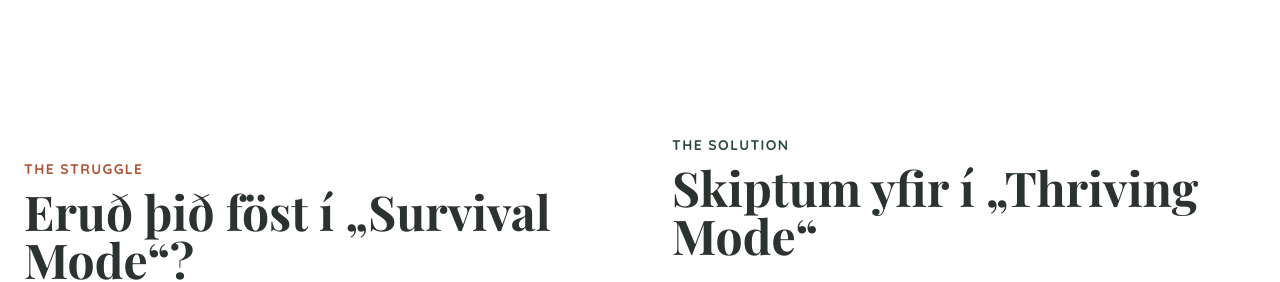
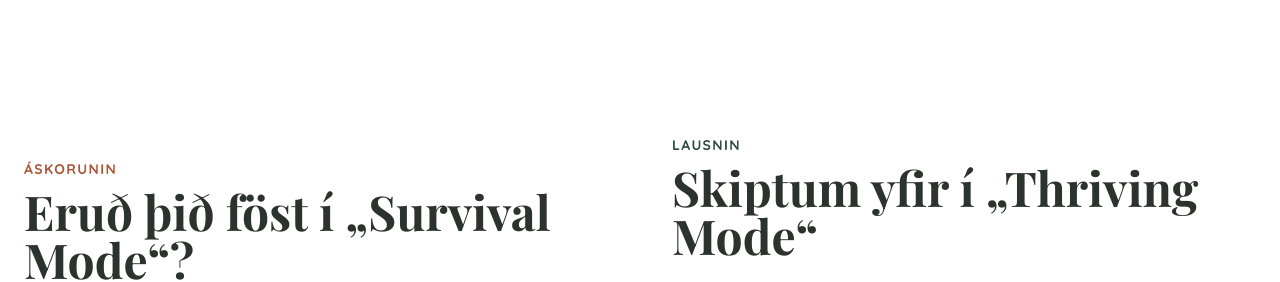
Before and after one commit to thorarinnhjalm/tempo, a React (Vite) app: page / in a window 1280 px wide. Shown: the part 840-1122 px from the top of the page. Built offline with nearby package versions, Linux system fonts and the light colour scheme; no server answers; a web font is replaced by a local one.

Commit message:
feat(content): update translations and headers to natural Icelandic

```diff
--- a/src/pages/MarketingSite.tsx
+++ b/src/pages/MarketingSite.tsx
@@ -177,7 +177,7 @@ export function MarketingSite() {
                 <div className="max-w-7xl mx-auto px-6">
                     <div className="grid md:grid-cols-2 gap-16 items-center">
                         <div>
-                            <span className="font-bold tracking-widest uppercase text-sm mb-2 block" style={{ color: '#b05436' }}>The Struggle</span>
+                            <span className="font-bold tracking-widest uppercase text-sm mb-2 block" style={{ color: '#b05436' }}>Áskorunin</span>
                             <h2 className="text-4xl md:text-5xl font-serif font-bold mb-6" style={{ color: '#2c332e' }}>{t('marketing.problem_title')}</h2>
                             <p className="text-xl leading-relaxed mb-8" style={{ color: '#57534e' }}>
                                 {t('marketing.problem_desc')}
@@ -185,7 +185,7 @@ export function MarketingSite() {
                             <div className="h-1 w-20 rounded-full" style={{ backgroundColor: '#e7e5e4' }} />
                         </div>
                         <div>
-                            <span className="font-bold tracking-widest uppercase text-sm mb-2 block" style={{ color: '#2d4a3e' }}>The Solution</span>
+                            <span className="font-bold tracking-widest uppercase text-sm mb-2 block" style={{ color: '#2d4a3e' }}>Lausnin</span>
                             <h2 className="text-4xl md:text-5xl font-serif font-bold mb-6" style={{ color: '#2c332e' }}>{t('marketing.solution_title')}</h2>
                             <p className="text-xl leading-relaxed mb-8" style={{ color: '#57534e' }}>
                                 {t('marketing.solution_desc')}
```
